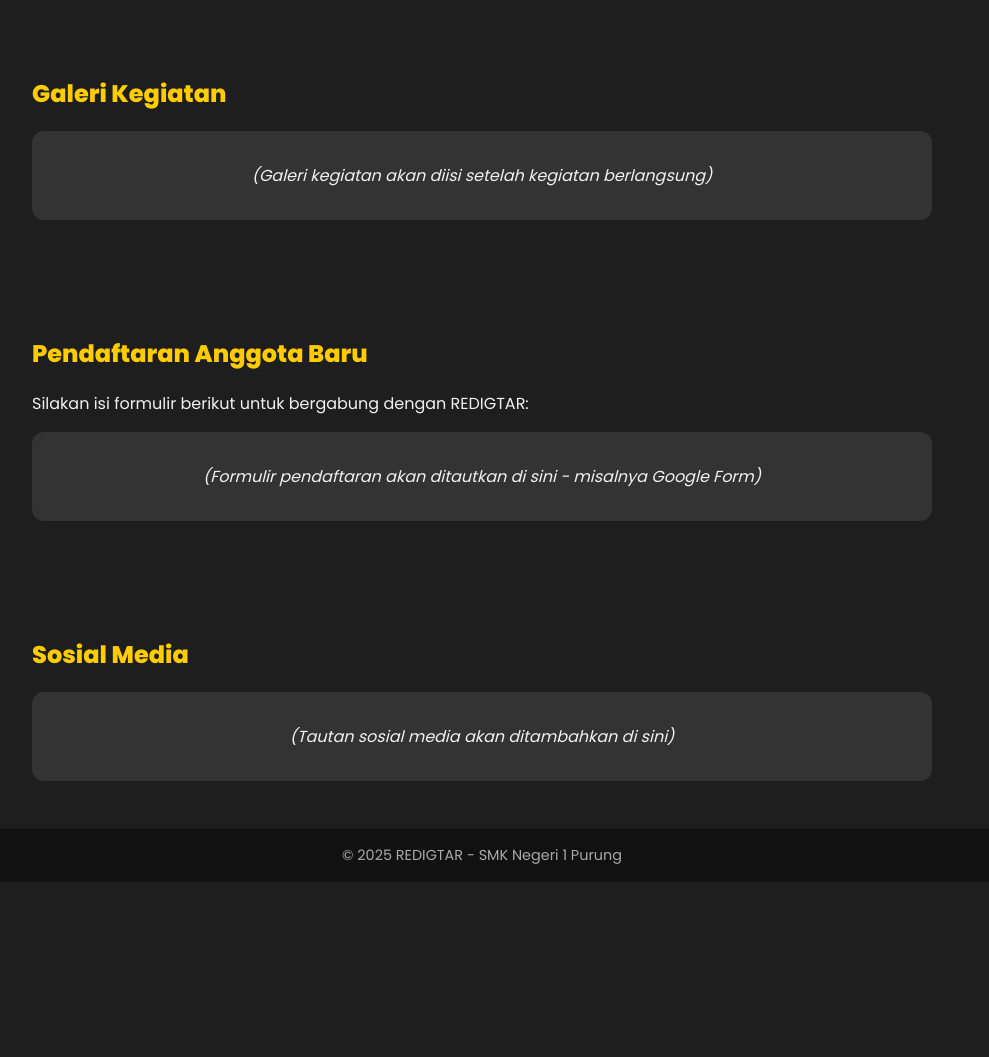
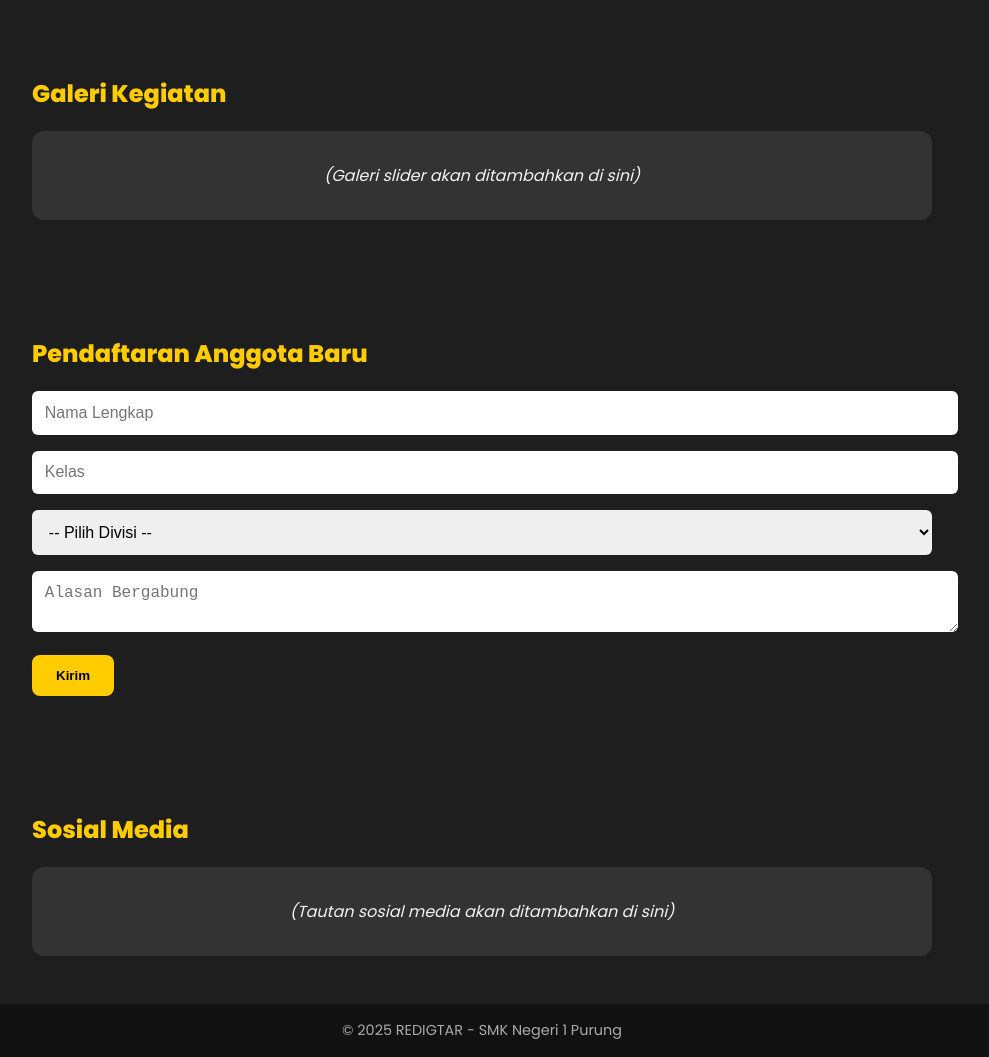
Before and after one commit to oobsidianfyuri/redigtar, a plain HTML site: page index.html in a window 1280 px wide. Shown: the part 680-1737 px from the top of the page, without its empty margins (158-1147 px from the left). Before the commit the page ends 1562 px from the top, so only its background shows below. Drawn offline with Linux system fonts and the light colour scheme.

Commit message:
Update index.html

```diff
--- a/index.html
+++ b/index.html
@@ -12,6 +12,11 @@
       font-family: 'Poppins', sans-serif;
       background-color: #1e1e1e;
       color: #f1f1f1;
+      transition: background-color 0.3s, color 0.3s;
+    }
+    body.light-mode {
+      background-color: #ffffff;
+      color: #1e1e1e;
     }
     header {
       background-color: #2f2f2f;
@@ -67,12 +72,34 @@
       text-align: center;
       font-style: italic;
     }
+    form input, form select, form textarea {
+      width: 100%;
+      padding: 0.8rem;
+      margin-bottom: 1rem;
+      border: none;
+      border-radius: 6px;
+      font-size: 1rem;
+    }
+    form button {
+      background-color: #ffcc00;
+      color: #000;
+      padding: 0.8rem 1.5rem;
+      border: none;
+      font-weight: 700;
+      border-radius: 8px;
+      cursor: pointer;
+    }
     footer {
       background-color: #111;
       text-align: center;
       padding: 1rem;
       font-size: 0.9rem;
       color: #aaa;
+    }
+    .toggle-theme {
+      cursor: pointer;
+      font-size: 0.9rem;
+      color: #ffcc00;
     }
   </style>
 </head>
@@ -84,6 +111,7 @@
       <a href="#galeri">Galeri</a>
       <a href="#daftar">Pendaftaran</a>
       <a href="#sosmed">Sosial Media</a>
+      <span class="toggle-theme" onclick="toggleTheme()">🌙/☀️</span>
     </nav>
   </header>
 
@@ -100,13 +128,25 @@
 
   <section id="galeri">
     <h2>Galeri Kegiatan</h2>
-    <div class="galeri-placeholder">(Galeri kegiatan akan diisi setelah kegiatan berlangsung)</div>
+    <div class="galeri-placeholder">(Galeri slider akan ditambahkan di sini)</div>
   </section>
 
   <section id="daftar">
     <h2>Pendaftaran Anggota Baru</h2>
-    <p>Silakan isi formulir berikut untuk bergabung dengan REDIGTAR:</p>
-    <div class="galeri-placeholder">(Formulir pendaftaran akan ditautkan di sini - misalnya Google Form)</div>
+    <form action="https://formsubmit.co/youremail@domain.com" method="POST">
+      <input type="text" name="nama" placeholder="Nama Lengkap" required />
+      <input type="text" name="kelas" placeholder="Kelas" required />
+      <select name="divisi" required>
+        <option value="">-- Pilih Divisi --</option>
+        <option value="Editor">Editor</option>
+        <option value="Fotografer">Fotografer</option>
+        <option value="Videografer">Videografer</option>
+        <option value="Desainer Visual">Desainer Visual</option>
+        <option value="Pilot Drone">Pilot Drone</option>
+      </select>
+      <textarea name="alasan" placeholder="Alasan Bergabung" required></textarea>
+      <button type="submit">Kirim</button>
+    </form>
   </section>
 
   <section id="sosmed">
@@ -117,5 +157,11 @@
   <footer>
     &copy; 2025 REDIGTAR - SMK Negeri 1 Purung
   </footer>
+
+  <script>
+    function toggleTheme() {
+      document.body.classList.toggle('light-mode');
+    }
+  </script>
 </body>
 </html>
```
